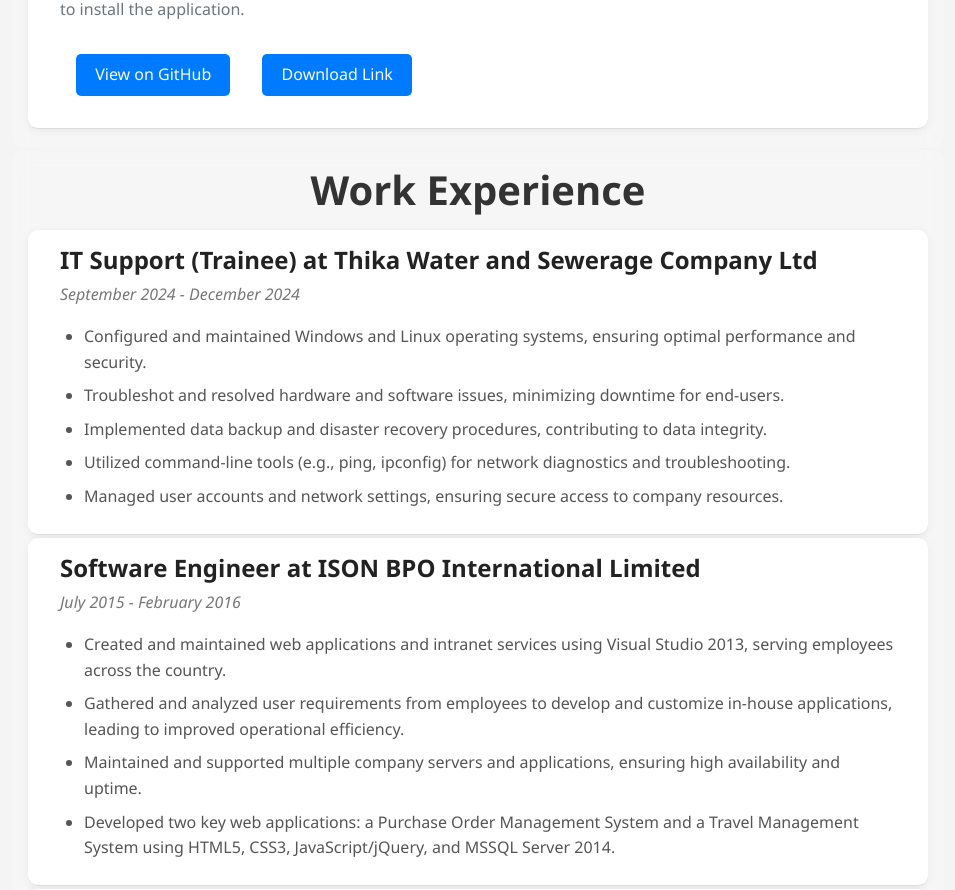
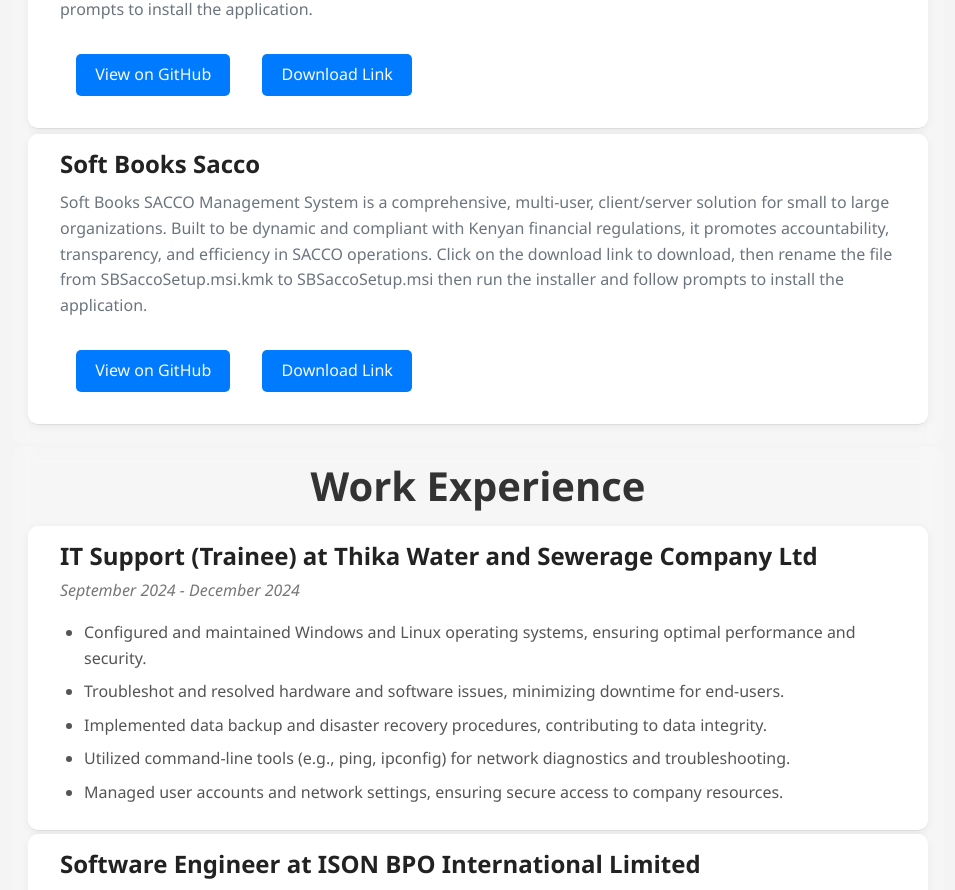
Before and after one commit to iProjects/kevin_mutugi_kithinji_portfolio, a React (Vite) app: page / in a window 1280 px wide. Shown: the part 1940-2830 px from the top of the page, without its empty margins (162-1117 px from the left). Built offline with nearby package versions, Linux system fonts and the light colour scheme.

Commit message:
added soft books sacco in projects
added soft books sacco in projects

```diff
--- a/src/data/cvData.js
+++ b/src/data/cvData.js
@@ -142,10 +142,18 @@
       {
         title: "Soft Books Payroll",
         description:
-          "Soft Books Payroll is a comprehensive, multi-user, Client/Server payroll management system designed to provide small, mid-sized, and large organizations with a powerful, yet low-cost, solution for managing their workforce compensation. It is built to be dynamic and fully compliant with the ever-changing tax landscape in Kenya, ensuring businesses stay ahead of government policy changes. Click on the download link to download, then rename the file from SBPayrollSetup.msi.kmk to SBPayrollSetup.msi. Run the installer and follow prompts to install the application.",
+          "Soft Books Payroll is a comprehensive, multi-user, Client/Server payroll management system designed to provide small, mid-sized, and large organizations with a powerful, yet low-cost, solution for managing their workforce compensation. It is built to be dynamic and fully compliant with the ever-changing tax landscape in Kenya, ensuring businesses stay ahead of government policy changes. Click on the download link to download, then rename the file from SBPayrollSetup.msi.kmk to SBPayrollSetup.msi then run the installer and follow prompts to install the application.",
           github_link: "https://github.com/iProjects/soft_books_payroll.git",
           live_link: null, // No link provided
           download_link: "https://drive.google.com/file/d/1Fm8wGd_RUmtQNvwYrY9SiqHJEKXvhjND/view?usp=sharing",
+      },
+      {
+        title: "Soft Books Sacco",
+        description:
+          "Soft Books SACCO Management System is a comprehensive, multi-user, client/server solution for small to large organizations. Built to be dynamic and compliant with Kenyan financial regulations, it promotes accountability, transparency, and efficiency in SACCO operations. Click on the download link to download, then rename the file from SBSaccoSetup.msi.kmk to SBSaccoSetup.msi then run the installer and follow prompts to install the application.",
+          github_link: "https://github.com/iProjects/soft_books_sacco.git",
+          live_link: null, // No link provided
+          download_link: "https://drive.google.com/file/d/1-_UtCuVl3MdQrw9YjolbERQTp8g6omq7/view?usp=sharing",
       },
       // You can add more projects here if you have them.
     ],
```
